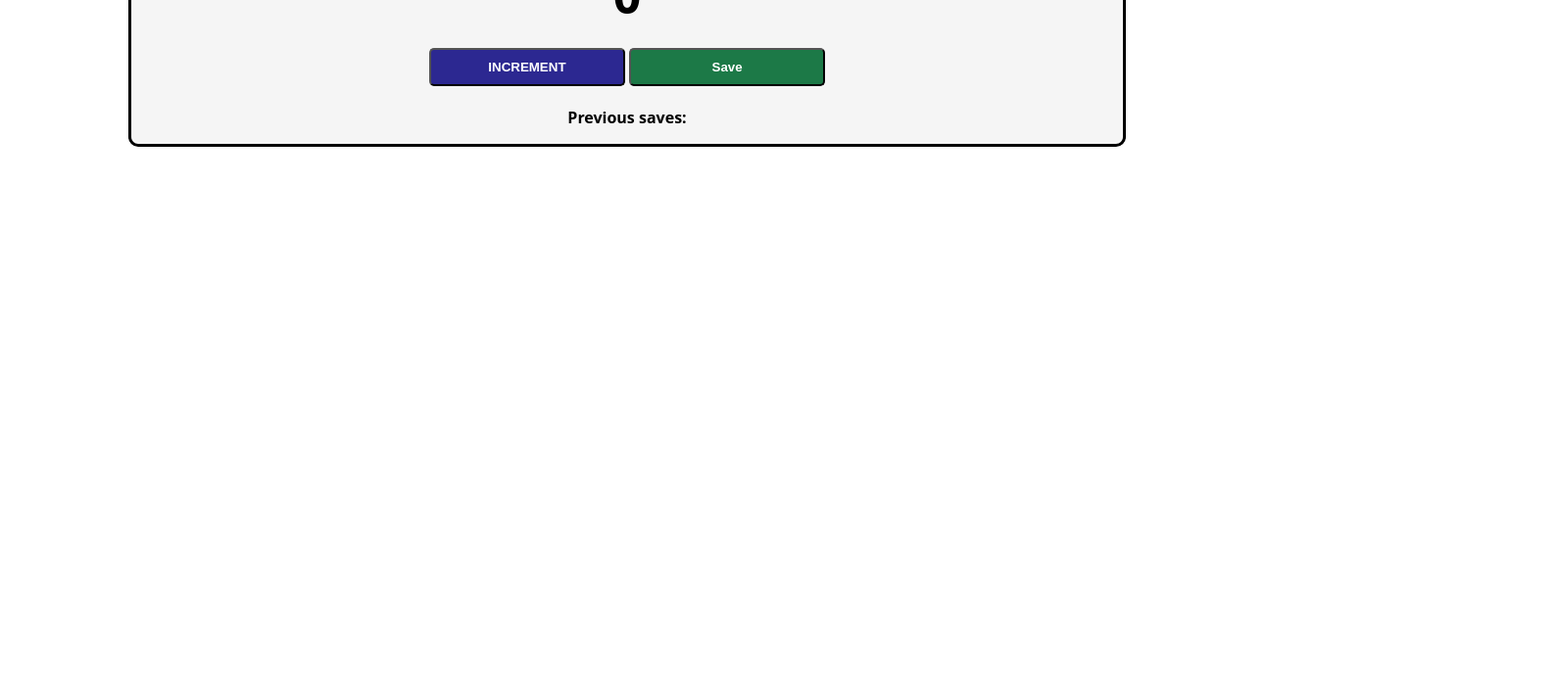
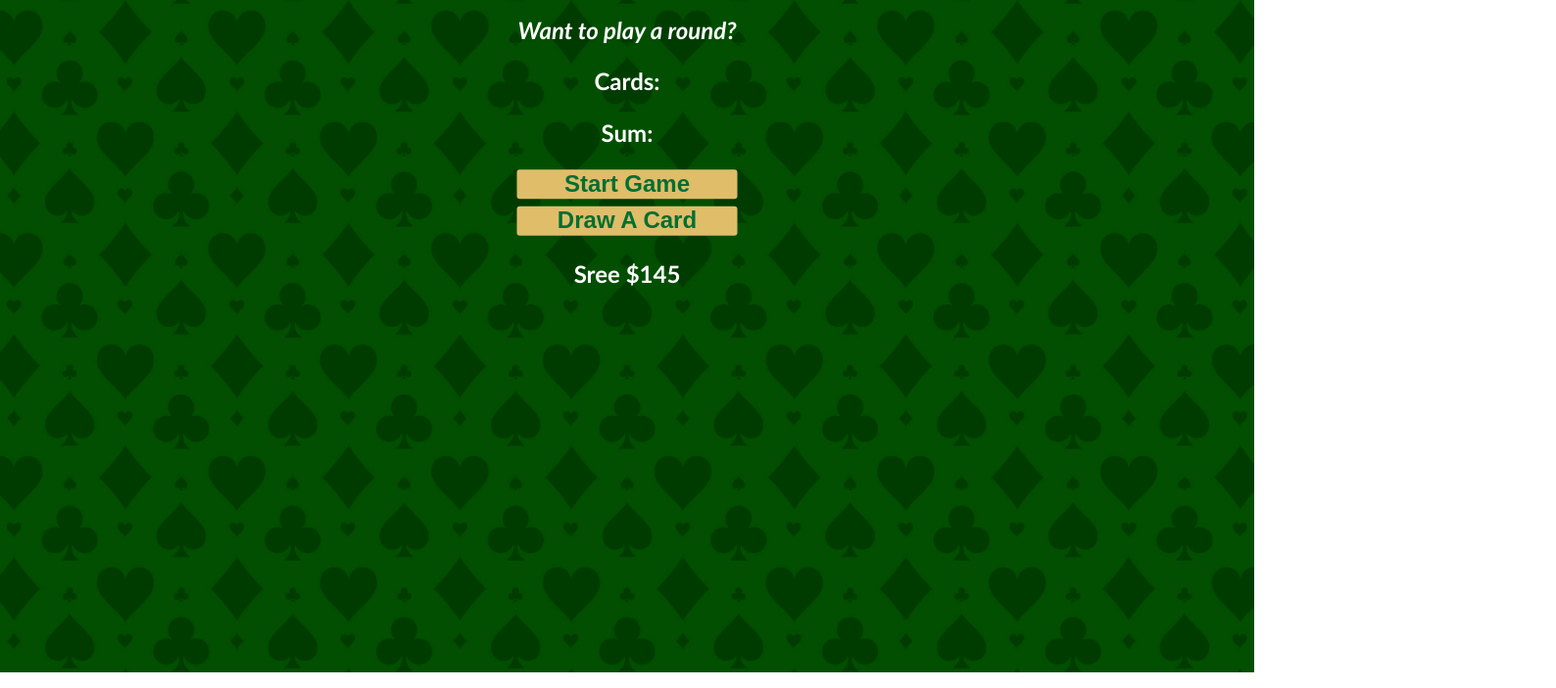
Before and after one commit to hiddensree/JavaScriptRefresher, a website: page public/index.html in a window 1280 px wide. Shown: the part 113-816 px from the top of the page at 98% size, 1588 px wide, since content can reach past the window. Drawn offline with Linux system fonts and the light colour scheme.

Commit message:
blackjack

```diff
--- a/package.json
+++ b/package.json
@@ -13,8 +13,5 @@
   "type": "module",
   "dependencies": {
     "express": "^4.21.2"
-  },
-  "devDependencies": {
-    "nodemon": "^3.1.9"
   }
 }
--- a/public/index.css
+++ b/public/index.css
@@ -1,46 +1,43 @@
+h1 {
+    color: goldenrod;
+}
+
 body {
+    font-family: 'Trebuchet MS', 'Lucida Sans Unicode', 'Lucida Grande', 'Lucida Sans', Arial, sans-serif;
+    background-image: url("./assets/background.jpg");
+    background-repeat: no-repeat;
     background-size: cover;
-    font-family: 'Open Sans', 'Helvetica Neue', sans-serif;
+    text-align: center;
+    color: white;
     font-weight: bold;
-    text-align: center;
-    height: 100vh;
 }
 
 .container{
-    background-color: whitesmoke ;
-    max-width: 80%;
-    margin: auto;
-    border: 3px solid black;
-    border-radius: 10px;
+    align-items: center;
+    margin-top: 100px;
+    scale : 1.5;
 }
 
-h1 {
-    margin-top: 10px;
-    margin-bottom: 10px;
-}
-
-h2 {
-    font-size: 50px;
-    margin-top: 0;
-    margin-bottom: 20px;
-}
-
-button {
-    border: 1 px solid black;
-    padding-top: 10px;
-    padding-bottom: 10px;
-    color: white;
-    font-weight: bold;
-    width: 200px;
-    margin-bottom: 5px;
-    border-radius: 5px;
+#message-el{
+    font-style: italic;
 
 }
 
-#increment-btn {
-    background: #2C2891;
+.button-team{
+    display: flex;
+    flex-direction: column;
+    gap: 5px;
+    align-items: center;
+
 }
 
-#save-btn {
-    background: #1C7947;
+button{
+    color: #016f32;
+    width: 150px;
+    background: rgb(223, 189, 105);
+    font-weight: bold;
+    font-size: medium;
+    padding-inline: 5px;
+    border-radius: 2px;
+    border: none;
 }
--- a/public/index.html
+++ b/public/index.html
@@ -1,15 +1,22 @@
 <html>
+
 <head>
     <link rel="stylesheet" href="index.css">
 </head>
+
 <body>
     <div class="container">
-            <h1>Row Counter</h1>
-            <h2 id="count_el">0</h2>
-            <button id="increment-btn" onclick="increment()">INCREMENT</button>
-            <button id="save-btn" onclick="save()">Save</button>
-            <p id="save_el">Previous saves: </p>
+        <h1>Blackjack</h1>
+        <p id="message-el">Want to play a round?</p>
+        <p id="cards-el">Cards:</p>
+        <p id="sum-el">Sum:</p>
+        <div class="button-team">
+            <button id="start-btn" onclick="startGame()">Start Game</button>
+            <button id="drawCard-btn" onclick="drawNewCard()">Draw A Card</button>
+        </div>
+        <p id="player-el"></p>
     </div>
     <script src="index.js"></script>
 </body>
+
 </html>
--- a/public/index.js
+++ b/public/index.js
@@ -1,20 +1,80 @@
 
-// we can access the variable from the outside of the function
-// DOM - Document Object Model
+let hasBlackJack = false;// store the state
+let cards = []
+let isAlive = false;
+let message = "";
+let messageEl = document.getElementById("message-el")
+let sumEl = document.querySelector("#sum-el") // powerful func
+let cardsEl = document.querySelector("#cards-el")
 
-// Initialize
-let count = 0;
-var docElement = document.getElementById("count_el")
-var saveElement = document.getElementById("save_el")
-function increment(){
-    count++
-    docElement.textContent = count
-    console.log("Button was clicked")
+let player = {
+    name: "Sree",
+    chips: 145,
+    sayHello: function(){ //methods are attached to objects
+
+    }
 }
 
-function save(){
-    saveElement.textContent += count + " - "
-    console.log("Saved" + docElement.innerText)
-    count = 0
-    docElement.textContent = count
+let playerEl = document.getElementById("player-el")
+playerEl.textContent = player.name + " $" +  player.chips
+
+
+function startGame() {
+    sum = 0;
+    isAlive = true;
+    hasBlackJack = false;
+    cards = [getRandomCard(), getRandomCard()] // creating arrays - ordered list of items
+    sum = cards[0] + cards[1]
+    renderGame();
 }
+
+function renderGame() {
+    cardsEl.textContent = "Cards: ";
+    cards.forEach(element => {
+        cardsEl.textContent += element + " "
+    });
+
+    // for( let count=1; count < 11; count += 1 ){
+    // }
+    // Math.random()
+    // Math.floor() rounds the number
+    // pop() last element push() push it
+    // shift()  remove the first element
+    // unshift() put something inside the array
+    sumEl.textContent = "Sum:" + sum
+    if (sum < 21) {
+        message = "Do you want to draw a card?";
+    } else if (sum === 21) {
+        hasBlackJack = true;
+        message = "Wohooo";
+        player.chips += 100
+    } else {
+        message = "You have lost the game";
+        isAlive = false;
+    }
+
+    playerEl.textContent = player.name + " $" +  player.chips
+    messageEl.textContent = message;
+}
+
+function getRandomCard() {
+    let num = Math.floor(Math.random() * 13) + 1;
+    if (num > 10) {
+        return 10;
+    } else if (num === 1) {
+        return 11;
+    } else {
+        return num;
+    }
+}
+
+function drawNewCard() {
+    if (isAlive === true && hasBlackJack === false && player.chips >= 20){
+        let newCard = getRandomCard()
+        player.chips -= 20;
+        cards.push(newCard)
+
+        sum += newCard;
+        renderGame();
+    }
+}
--- a/src/server.js
+++ b/src/server.js
@@ -2,7 +2,7 @@ import path, {dirname} from 'path'
 import { fileURLToPath } from 'url'
 import express from 'express'
 const app = express();
-const PORT = 8384;
+const PORT = 8385;
 
 // Get the file path from the url of the current module
 const __filename = fileURLToPath(import.meta.url)
@@ -16,12 +16,12 @@ app.use(express.static(path.join(__dirname, '../public')))
 // Website endpoints - sending back html elements
 
 app.get('/', (req, res) => {
-    res.sendFile(path.join(__dirname, 'public', 'index.html'))
+    res.sendFile(path.join(__dirname, 'public', 'index.html')) // send the html files
 });
 
 // listen to incoming requests - specifically connected to port
 // functional server: http://localhost:8383
-// IP -> 127.0.0.0:8383
+// IP -> 127.0.0.0:8385
 app.listen(PORT, () => {
     console.log(`Server has started on: ${PORT}`)
 });
```
Also changed, not shown: public/assets/background.jpg (added), public/background.jpg (added), 1 other file. Lines whose indentation alone changed are shown as unchanged.
